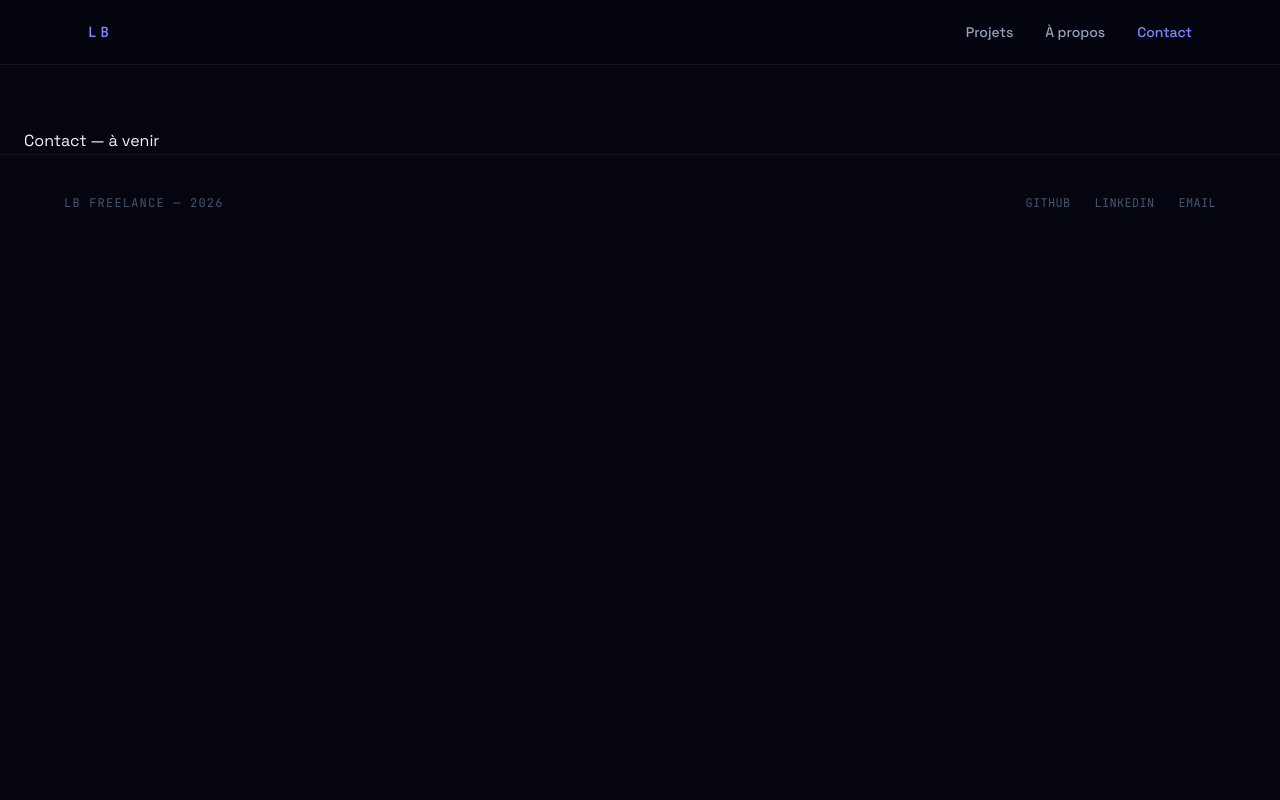
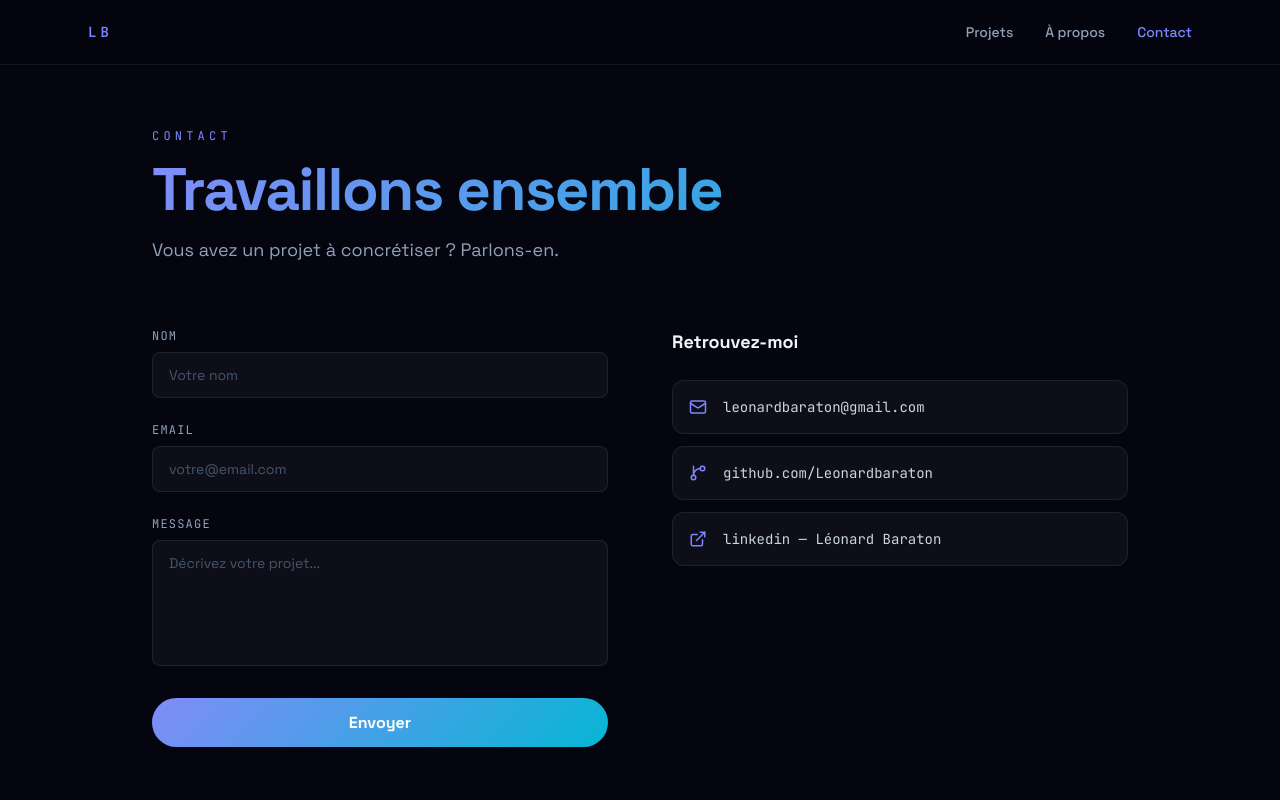
Before and after one commit to Leonardbaraton/portfolio, a React (Vite) app: page /contact in a window 1280 px wide. Shown: the top 800 px of the page. Built offline with nearby package versions, Linux system fonts and the light colour scheme.

Commit message:
feat: implement Contact page with mailto form and social links

```diff
--- a/src/pages/Contact.tsx
+++ b/src/pages/Contact.tsx
@@ -1,3 +1,147 @@
+import { useState } from 'react';
+import { motion } from 'framer-motion';
+import { GitBranch, ExternalLink, Mail } from 'lucide-react';
+
+const GRADIENT_TEXT: React.CSSProperties = {
+  background: 'linear-gradient(135deg, #818cf8 0%, #06b6d4 100%)',
+  WebkitBackgroundClip: 'text',
+  WebkitTextFillColor: 'transparent',
+  backgroundClip: 'text',
+};
+
+const INPUT_STYLE: React.CSSProperties = {
+  background: 'rgba(255, 255, 255, 0.04)',
+  border: '1px solid rgba(255, 255, 255, 0.08)',
+};
+
+const CONTACT_LINKS = [
+  {
+    icon: <Mail size={18} />,
+    label: 'leonardbaraton@gmail.com',
+    href: 'mailto:leonardbaraton@gmail.com',
+  },
+  {
+    icon: <GitBranch size={18} />,
+    label: 'github.com/Leonardbaraton',
+    href: 'https://github.com/Leonardbaraton',
+  },
+  {
+    icon: <ExternalLink size={18} />,
+    label: 'linkedin — Léonard Baraton',
+    href: 'https://www.linkedin.com/in/léonard-baraton-5a91362b5/',
+  },
+];
+
 export function Contact() {
-  return <div className="pt-32 px-6 text-slate-100">Contact — à venir</div>;
+  const [form, setForm] = useState({ name: '', email: '', message: '' });
+
+  function handleSubmit(e: React.FormEvent) {
+    e.preventDefault();
+    const subject = encodeURIComponent(`Contact — ${form.name}`);
+    const body = encodeURIComponent(
+      `Nom : ${form.name}\nEmail : ${form.email}\n\nMessage :\n${form.message}`,
+    );
+    window.location.href = `mailto:leonardbaraton@gmail.com?subject=${subject}&body=${body}`;
+  }
+
+  return (
+    <div className="px-6 py-32 max-w-5xl mx-auto">
+      <span className="font-mono text-xs tracking-[0.35em] uppercase text-indigo-400 mb-4 block">
+        Contact
+      </span>
+      <h1
+        className="text-4xl md:text-6xl font-black tracking-tight mb-4"
+        style={GRADIENT_TEXT}
+      >
+        Travaillons ensemble
+      </h1>
+      <p className="text-slate-400 text-lg mb-16 max-w-xl">
+        Vous avez un projet à concrétiser ? Parlons-en.
+      </p>
+
+      <div className="grid md:grid-cols-2 gap-12 md:gap-16">
+        {/* Form */}
+        <form onSubmit={handleSubmit} className="space-y-6">
+          {[
+            { id: 'name', label: 'Nom', type: 'text', placeholder: 'Votre nom', value: form.name, onChange: (v: string) => setForm((f) => ({ ...f, name: v })) },
+            { id: 'email', label: 'Email', type: 'email', placeholder: 'votre@email.com', value: form.email, onChange: (v: string) => setForm((f) => ({ ...f, email: v })) },
+          ].map(({ id, label, type, placeholder, value, onChange }) => (
+            <div key={id}>
+              <label
+                htmlFor={id}
+                className="block font-mono text-xs tracking-widest uppercase text-slate-400 mb-2"
+              >
+                {label}
+              </label>
+              <input
+                id={id}
+                type={type}
+                required
+                value={value}
+                onChange={(e) => onChange(e.target.value)}
+                placeholder={placeholder}
+                className="w-full rounded-lg px-4 py-3 text-slate-200 text-sm outline-none focus:ring-2 focus:ring-indigo-500/40 transition-all placeholder:text-slate-600"
+                style={INPUT_STYLE}
+              />
+            </div>
+          ))}
+
+          <div>
+            <label
+              htmlFor="message"
+              className="block font-mono text-xs tracking-widest uppercase text-slate-400 mb-2"
+            >
+              Message
+            </label>
+            <textarea
+              id="message"
+              required
+              rows={5}
+              value={form.message}
+              onChange={(e) => setForm((f) => ({ ...f, message: e.target.value }))}
+              placeholder="Décrivez votre projet..."
+              className="w-full rounded-lg px-4 py-3 text-slate-200 text-sm outline-none focus:ring-2 focus:ring-indigo-500/40 transition-all resize-none placeholder:text-slate-600"
+              style={INPUT_STYLE}
+            />
+          </div>
+
+          <button
+            type="submit"
+            className="w-full py-3 rounded-full font-semibold text-white transition-transform hover:scale-105 active:scale-95"
+            style={{ background: 'linear-gradient(135deg, #818cf8, #06b6d4)' }}
+          >
+            Envoyer
+          </button>
+        </form>
+
+        {/* Links */}
+        <div>
+          <h2 className="text-lg font-bold text-slate-100 mb-6">Retrouvez-moi</h2>
+          <div className="space-y-3">
+            {CONTACT_LINKS.map(({ icon, label, href }, i) => (
+              <motion.a
+                key={href}
+                href={href}
+                target={href.startsWith('mailto') ? undefined : '_blank'}
+                rel={href.startsWith('mailto') ? undefined : 'noopener noreferrer'}
+                initial={{ opacity: 0, x: 16 }}
+                animate={{ opacity: 1, x: 0 }}
+                transition={{ delay: i * 0.1 }}
+                className="flex items-center gap-4 p-4 rounded-xl transition-all hover:scale-[1.02] group"
+                style={{
+                  background: 'rgba(255, 255, 255, 0.04)',
+                  border: '1px solid rgba(255, 255, 255, 0.08)',
+                }}
+              >
+                <span className="text-indigo-400 group-hover:text-cyan-400 transition-colors flex-shrink-0">
+                  {icon}
+                </span>
+                <span className="text-slate-300 text-sm font-mono break-all">{label}</span>
+              </motion.a>
+            ))}
+          </div>
+        </div>
+      </div>
+    </div>
+  );
 }
```
